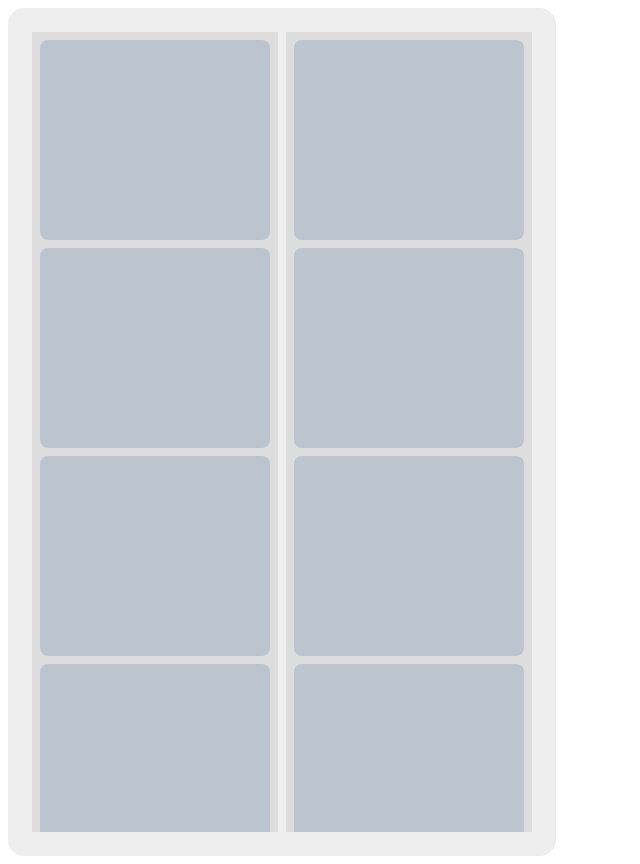
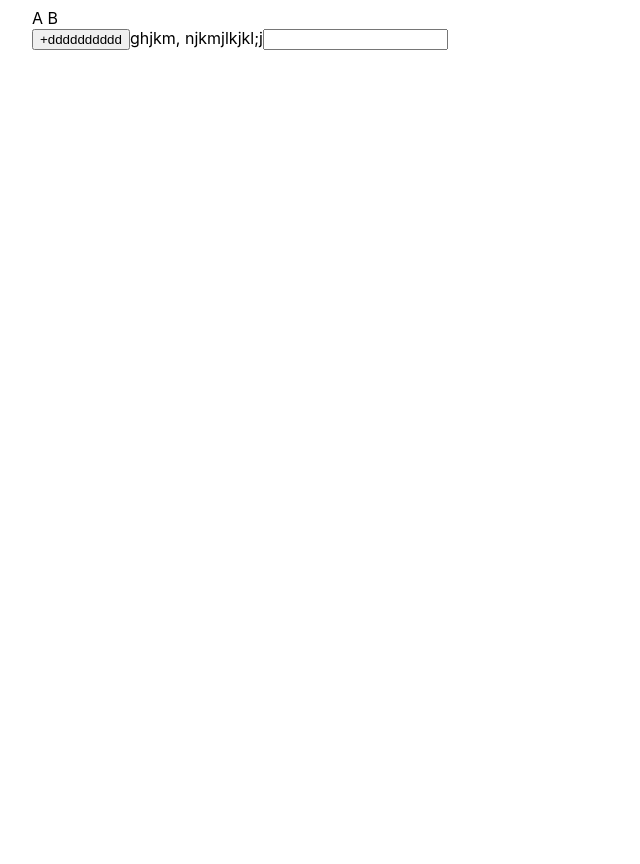
Before and after one commit to edsolater/03_exclusive-block, a React (Create React App) app: page / in a window 1280 px wide. Shown: the whole page, without its empty margins (0-640 px from the left). After the commit the page ends 800 px from the top, so only its background shows below. Built offline with nearby package versions, Linux system fonts and the light colour scheme.

Commit message:
init 数组插入动画

```diff
--- a/src/App.tsx
+++ b/src/App.tsx
@@ -1,13 +1,15 @@
 import React from "react"
 import "./App.css"
-import TestExclusiveBlock from "./TestExclusiveBlock"
-import TestPairBlock from "./TestPairBlock"
+import SmoothInsert from "./SmoothInsert"
+// import TestExclusiveBlock from "./TestExclusiveBlock"
+// import TestPairBlock from "./TestPairBlock"
 
 function App() {
   return (
     <div className="App">
       {/* <TestExclusiveBlock /> */}
-      <TestPairBlock />
+      {/* <TestPairBlock /> */}
+      <SmoothInsert array={['A','B']}/>
     </div>
   )
 }
--- /dev/null
+++ b/src/SmoothInsert/index.css
@@ -0,0 +1,3 @@
+.array-test-box {
+  margin: 8px 32px;
+}
--- /dev/null
+++ b/src/SmoothInsert/index.tsx
@@ -0,0 +1,26 @@
+import userEvent from "@testing-library/user-event"
+import React, { useEffect, useState } from "react"
+import "./index.css"
+
+export default function SmoothInsert({ array }: { array: any[] }) {
+  const [state, setState] = useState(array)
+  const [toInsert, setToInsert] = useState("")
+  useEffect(() => {
+    document.addEventListener('selectionchange',(e)=>{
+      e.preventDefault()
+    })
+  })
+  return (
+    <div className="array-test-box">
+      <div className="data-box">{state.join(" ")}</div>
+      <button className="insert-btn" >+dddddddddd</button>
+      ghjkm, njkmjlkjkl;j
+      <input className="insert-data" value={toInsert} onChange={e=>{
+        console.log(e)
+        document.addEventListener('selectionchange', e => {
+          e.preventDefault()
+        })
+      }}/>
+    </div>
+  )
+}
```
